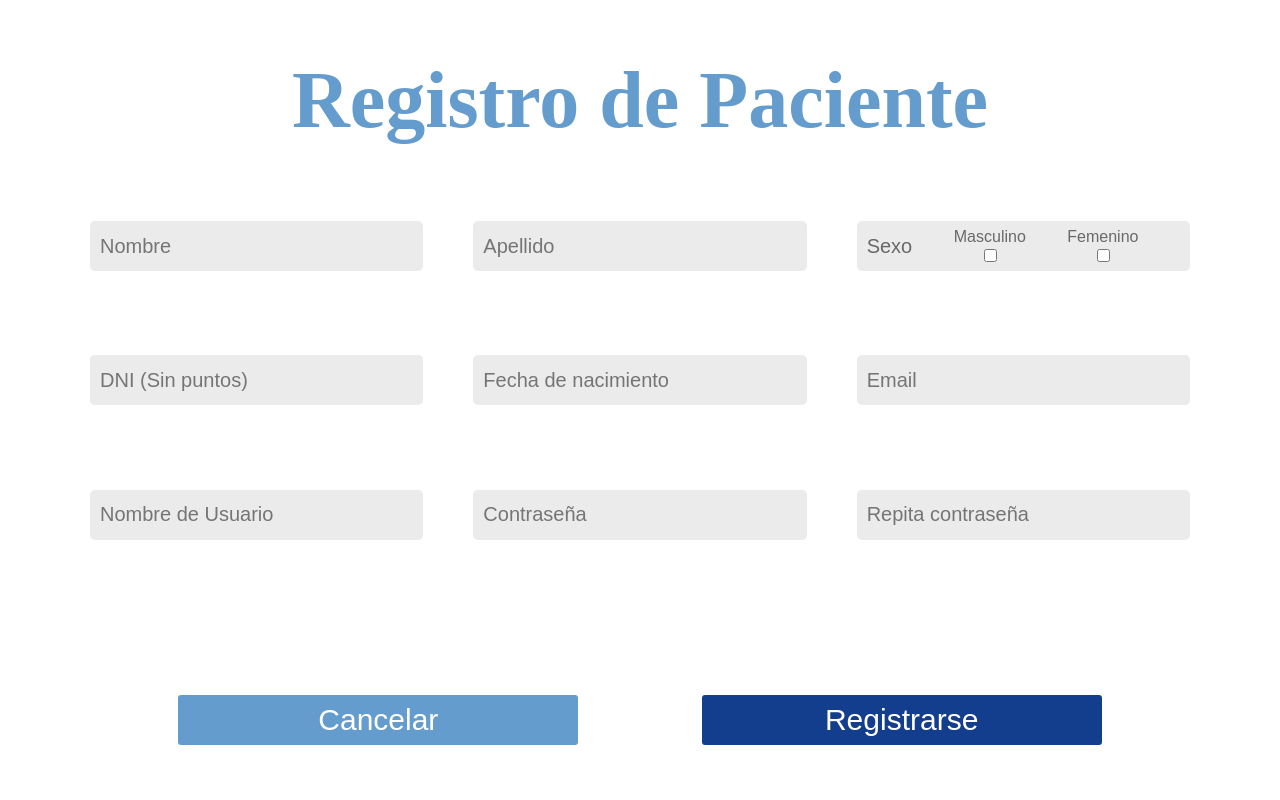
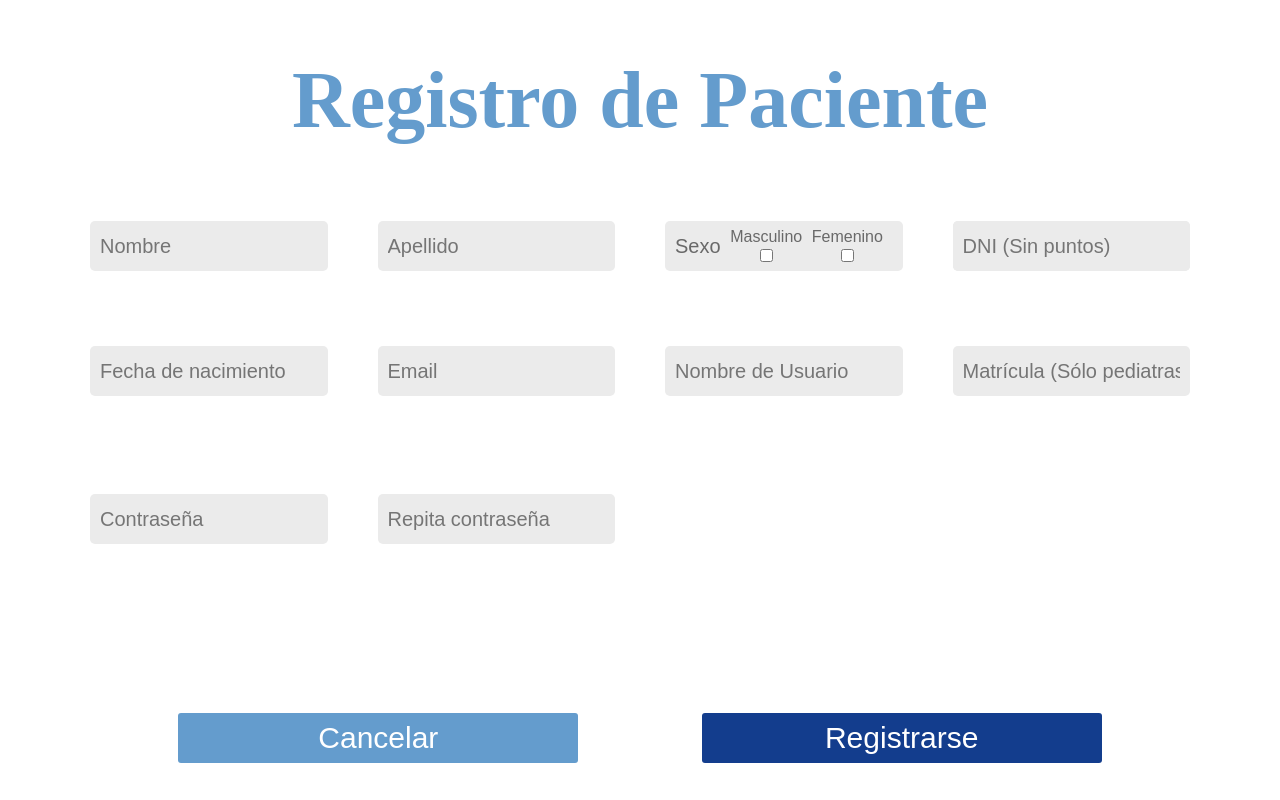
Before and after one commit to FacundoBocalandro/lmd-web, a React (Create React App) app: page /registro in a window 1280 px wide. Built offline with nearby package versions, Linux system fonts and the light colour scheme.

Commit message:
Register doctor

```diff
--- a/src/session/components/register/Register.css
+++ b/src/session/components/register/Register.css
@@ -13,7 +13,7 @@
 
 .register-form {
     display: grid;
-    grid-template-columns: 1fr 1fr 1fr;
+    grid-template-columns: 1fr 1fr 1fr 1fr;
     padding: 30px;
     flex-grow: 1;
 }
--- a/src/session/components/register/Register.js
+++ b/src/session/components/register/Register.js
@@ -24,6 +24,7 @@ const Register = ({
         dni: "",
         birthDate: "",
         email: "",
+        matriculationCode: "",
         username: "",
         password: "",
         confirmPassword: "",
@@ -223,6 +224,13 @@ const Register = ({
                     <span className={errors.username ? 'error-message' : 'error-message no-message'}>El usuario ya existe</span>
                 </div>
                 <div className={"register-input-container"}>
+                    <input placeholder={"Matrícula (Sólo pediatras)"}
+                           type={"matriculationCode"}
+                           className={"input"}
+                           value={form.matriculationCode}
+                           onChange={event => setField('matriculationCode', event.target.value)}/>
+                </div>
+                <div className={"register-input-container"}>
                     <input placeholder={"Contraseña"}
                            type={"password"}
                            className={errors.password ? 'input input-error' : ' input'}
--- a/src/session/session.middleware.js
+++ b/src/session/session.middleware.js
@@ -12,7 +12,9 @@ const sessionMiddleware = ({dispatch, getState}) => next => action => {
 
     switch (action.type) {
         case REGISTER_USER_REQUEST:
-            services.registerUser(action.user)
+            const registerAction = action.user.matriculationCode ? services.registerDoctor : services.registerPatient;
+
+            registerAction(action.user)
                 .then(res => {
                     if (action.callback) action.callback(res);
                     dispatch(actions.session.registerUser.response(res));
--- a/src/session/session.services.js
+++ b/src/session/session.services.js
@@ -1,7 +1,8 @@
 import {post, get} from "../utils/http";
 
 export const services = {
-    registerUser: (user) => post('users/register', user, {noAuth: true}),
+    registerPatient: (user) => post('users/register', user, {noAuth: true}),
+    registerDoctor: (user) => post('users/register/doctor', user, {noAuth: true}),
     checkUsernameUsed: (username) => get(`users/available/${username}`, {noAuth: true}),
     login: (form) => post('login', form, {noAuth: true}),
     getUserInfo: (token) => get('users/current', {token})
```
